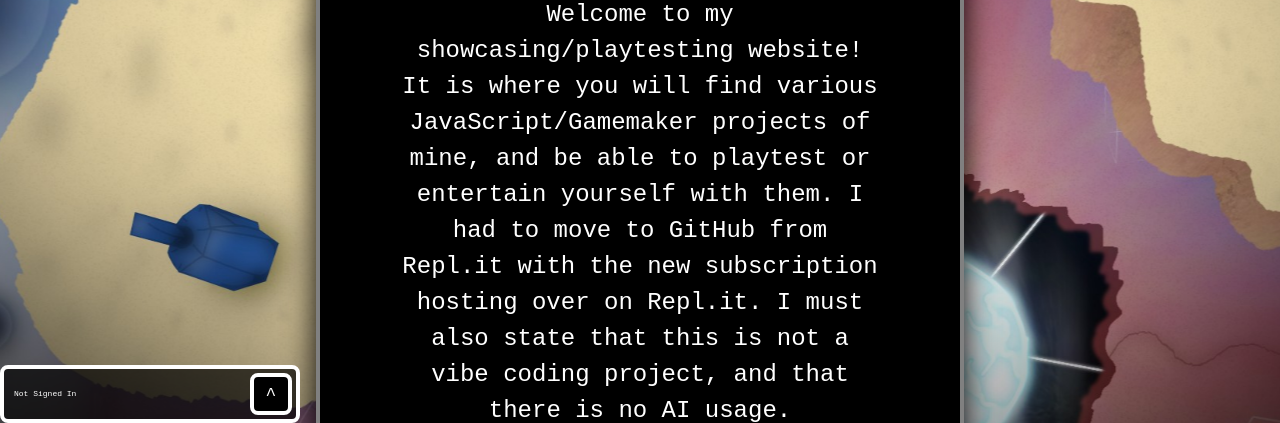
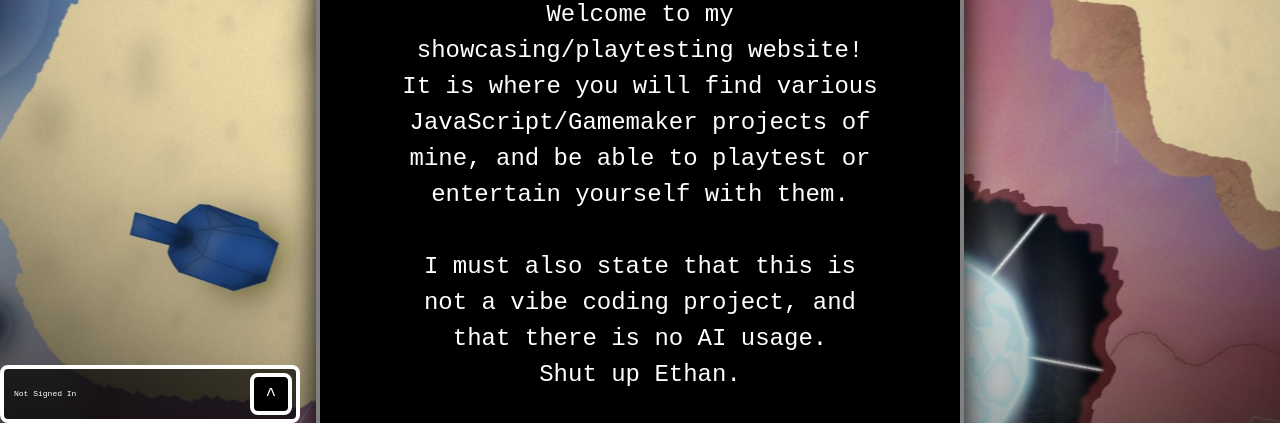
Before and after one commit to Space356/Space356.github.io, a website: page index.html in a window 1280 px wide. Shown: the part 377-800 px from the top of the page. Drawn offline with Linux system fonts and the light colour scheme; no server answers.

Commit message:
Remove repl disclaimer

```diff
--- a/index.html
+++ b/index.html
@@ -30,7 +30,7 @@
         <div class="border bigboi center" style="margin-top:200px; margin-bottom:175px; width:50%; box-shadow: 0px 0px 32px black;">
           <b style="font-size: 75px">The Space Dev Hosting Thing!</b>
               <p class="descript center">
-          Welcome to my showcasing/playtesting website! It is where you will find various JavaScript/Gamemaker projects of mine, and be able to playtest or entertain yourself with them. I had to move to GitHub from Repl.it with the new subscription hosting over on Repl.it. I must also state that this is not a vibe coding project, and that there is no AI usage.<br>Shut up Ethan.
+          Welcome to my showcasing/playtesting website! It is where you will find various JavaScript/Gamemaker projects of mine, and be able to playtest or entertain yourself with them. <br><br> I must also state that this is not a vibe coding project, and that there is no AI usage.<br>Shut up Ethan.
                 <br>
                 <br>
                 I also have some music up on Spotify:<br><a href="https://open.spotify.com/artist/4tlyic1DddaC4Hn5J2Wu13?si=HOlkUivRQ0WMtG-tjNqkMg">Main Page</a><br><a href="https://open.spotify.com/artist/2cot53Uq8xXRc5zRhhLcZT?si=0RiU20TNTZGkR3BiLhbsvQ">Dev Team Page <i>*sigh*</i></i></a>
```
